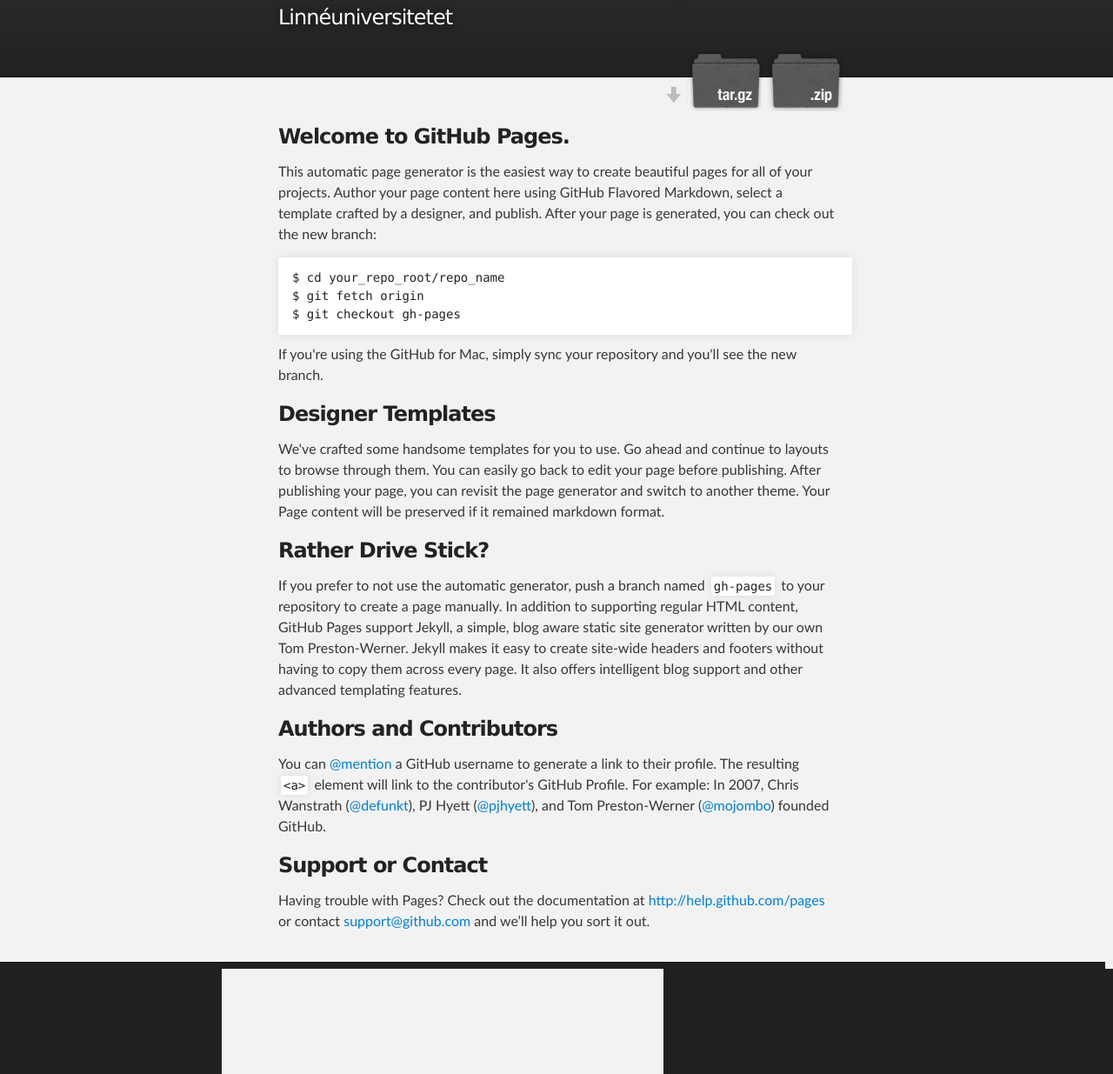
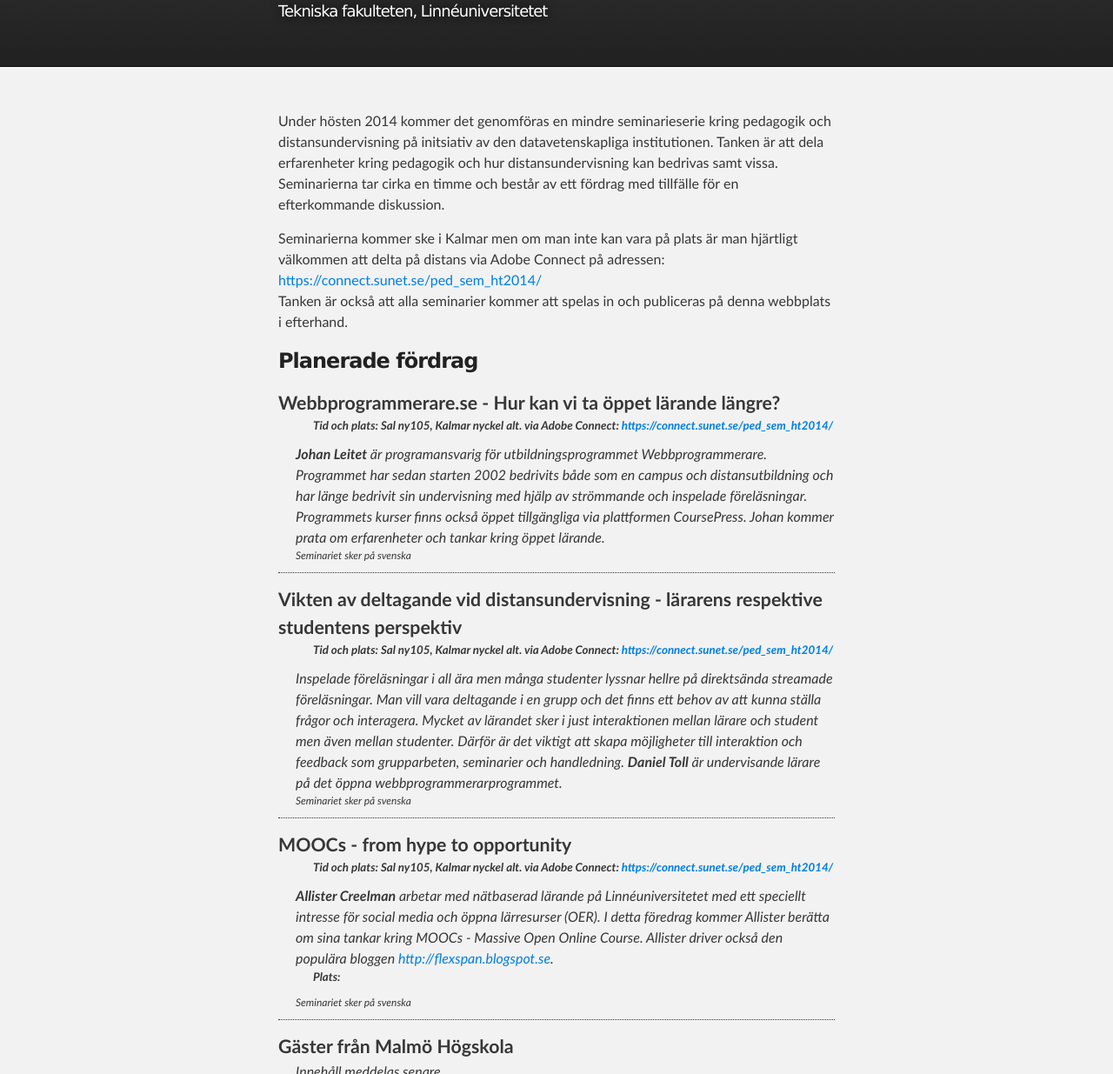
Before and after one commit to thajo/pedagogiskt_seminarium, a plain HTML site: page index.html in a window 1280 px wide. Shown: the part 157-1392 px from the top of the page at 87% size. Drawn offline with Linux system fonts and the light colour scheme.

Commit message:
Started out the page

```diff
--- a/index.html
+++ b/index.html
@@ -4,11 +4,11 @@
   <head>
     <meta charset='utf-8'>
     <meta http-equiv="X-UA-Compatible" content="chrome=1">
-    <meta name="description" content="Pedagogiskt seminarie : En seminarieserie för tekniska fakulteten på Linnéuniversitetet">
+    <meta name="description" content="Pedagogiskt seminarie : En seminarieserie kring pedagogik och distansundervisning för tekniska fakulteten på Linnéuniversitetet">
 
     <link rel="stylesheet" type="text/css" media="screen" href="stylesheets/stylesheet.css">
 
-    <title>Pedagogiskt seminarie</title>
+    <title>Seminarieserie kring pedagogik och distansundervisning för tekniska fakulteteten, Linnéuniversitetet</title>
   </head>
 
   <body>
@@ -16,59 +16,93 @@
     <!-- HEADER -->
     <div id="header_wrap" class="outer">
         <header class="inner">
-          <a id="forkme_banner" href="https://github.com/thajo/pedagogiskt_seminarie">View on GitHub</a>
+          <h1 id="project_title">Seminarieserie kring pedagogik och distansundervisning</h1>
+          <h2 id="project_tagline">Tekniska fakulteten, Linnéuniversitetet</h2>
 
-          <h1 id="project_title">Pedagogiskt seminarie</h1>
-          <h2 id="project_tagline">En seminarieserie för tekniska fakulteten på Linnéuniversitetet</h2>
-
-            <section id="downloads">
-              <a class="zip_download_link" href="https://github.com/thajo/pedagogiskt_seminarie/zipball/master">Download this project as a .zip file</a>
-              <a class="tar_download_link" href="https://github.com/thajo/pedagogiskt_seminarie/tarball/master">Download this project as a tar.gz file</a>
-            </section>
         </header>
     </div>
 
     <!-- MAIN CONTENT -->
     <div id="main_content_wrap" class="outer">
       <section id="main_content" class="inner">
-        <h3>
-<a name="welcome-to-github-pages" class="anchor" href="#welcome-to-github-pages"><span class="octicon octicon-link"></span></a>Welcome to GitHub Pages.</h3>
 
-<p>This automatic page generator is the easiest way to create beautiful pages for all of your projects. Author your page content here using GitHub Flavored Markdown, select a template crafted by a designer, and publish. After your page is generated, you can check out the new branch:</p>
+          <p>
+            Under hösten 2014 kommer det genomföras en mindre seminarieserie kring pedagogik och distansundervisning på initsiativ av den datavetenskapliga institutionen.
+            Tanken är att dela erfarenheter kring pedagogik och hur distansundervisning kan bedrivas samt vissa. Seminarierna tar cirka en timme och består av ett fördrag med tillfälle för en efterkommande diskussion.
 
-<pre><code>$ cd your_repo_root/repo_name
-$ git fetch origin
-$ git checkout gh-pages
-</code></pre>
-
-<p>If you're using the GitHub for Mac, simply sync your repository and you'll see the new branch.</p>
+          </p>
+          <p>
+            Seminarierna kommer ske i Kalmar men om man inte kan vara på plats är man hjärtligt
+            välkommen att delta på distans via Adobe Connect på adressen: <a href="https://connect.sunet.se/ped_sem_ht2014/">https://connect.sunet.se/ped_sem_ht2014/</a><br />
+            Tanken är också att alla seminarier kommer att spelas in och publiceras på denna webbplats i efterhand.
+          </p>
 
 <h3>
-<a name="designer-templates" class="anchor" href="#designer-templates"><span class="octicon octicon-link"></span></a>Designer Templates</h3>
+  <span class="octicon octicon-link">Planerade fördrag</span>
 
-<p>We've crafted some handsome templates for you to use. Go ahead and continue to layouts to browse through them. You can easily go back to edit your page before publishing. After publishing your page, you can revisit the page generator and switch to another theme. Your Page content will be preserved if it remained markdown format.</p>
+</h3>
+<p>
 
-<h3>
-<a name="rather-drive-stick" class="anchor" href="#rather-drive-stick"><span class="octicon octicon-link"></span></a>Rather Drive Stick?</h3>
+  <dl>
+    <dt>Webbprogrammerare.se - Hur kan vi ta öppet lärande längre?</dt>
+    <dd>
+      <span class="place_time">Tid och plats: Sal ny105, Kalmar nyckel alt. via Adobe Connect: <a href="https://connect.sunet.se/ped_sem_ht2014/">https://connect.sunet.se/ped_sem_ht2014/</a></span>
 
-<p>If you prefer to not use the automatic generator, push a branch named <code>gh-pages</code> to your repository to create a page manually. In addition to supporting regular HTML content, GitHub Pages support Jekyll, a simple, blog aware static site generator written by our own Tom Preston-Werner. Jekyll makes it easy to create site-wide headers and footers without having to copy them across every page. It also offers intelligent blog support and other advanced templating features.</p>
+      <strong>Johan Leitet</strong> är programansvarig för utbildningsprogrammet Webbprogrammerare. Programmet har sedan starten 2002 bedrivits både
+      som en campus och distansutbildning och har länge bedrivit sin undervisning med hjälp av strömmande och inspelade föreläsningar. Programmets kurser finns också öppet tillgängliga via plattformen CoursePress. Johan kommer prata om erfarenheter och tankar kring öppet lärande.
+      <span class="lang">Seminariet sker på svenska</span>
+    </dd>
 
-<h3>
-<a name="authors-and-contributors" class="anchor" href="#authors-and-contributors"><span class="octicon octicon-link"></span></a>Authors and Contributors</h3>
+    <dt>Vikten av deltagande vid distansundervisning - lärarens respektive studentens perspektiv</dt>
+    <dd>
+      <span class="place_time">Tid och plats: Sal ny105, Kalmar nyckel alt. via Adobe Connect: <a href="https://connect.sunet.se/ped_sem_ht2014/">https://connect.sunet.se/ped_sem_ht2014/</a></span>
 
-<p>You can <a href="https://github.com/blog/821" class="user-mention">@mention</a> a GitHub username to generate a link to their profile. The resulting <code>&lt;a&gt;</code> element will link to the contributor's GitHub Profile. For example: In 2007, Chris Wanstrath (<a href="https://github.com/defunkt" class="user-mention">@defunkt</a>), PJ Hyett (<a href="https://github.com/pjhyett" class="user-mention">@pjhyett</a>), and Tom Preston-Werner (<a href="https://github.com/mojombo" class="user-mention">@mojombo</a>) founded GitHub.</p>
+      Inspelade föreläsningar i all ära men många studenter lyssnar hellre på direktsända streamade föreläsningar. Man vill vara deltagande i en grupp och det finns ett behov av att kunna ställa frågor och interagera. Mycket av lärandet sker i just interaktionen mellan lärare och student men även mellan studenter. Därför är det viktigt att skapa möjligheter till interaktion och feedback som grupparbeten, seminarier och handledning. <strong>Daniel Toll</strong> är undervisande lärare på det öppna webbprogrammerarprogrammet.
 
-<h3>
-<a name="support-or-contact" class="anchor" href="#support-or-contact"><span class="octicon octicon-link"></span></a>Support or Contact</h3>
+       <span class="lang">Seminariet sker på svenska</span>
+    </dd>
 
-<p>Having trouble with Pages? Check out the documentation at <a href="http://help.github.com/pages">http://help.github.com/pages</a> or contact <a href="mailto:support@github.com">support@github.com</a> and we’ll help you sort it out.</p>
-      </section>
+    <dt>MOOCs - from hype to opportunity</dt>
+    <dd>
+      <span class="place_time">Tid och plats: Sal ny105, Kalmar nyckel alt. via Adobe Connect: <a href="https://connect.sunet.se/ped_sem_ht2014/">https://connect.sunet.se/ped_sem_ht2014/</a></span>
+
+      <strong>Allister Creelman</strong> arbetar med nätbaserad lärande på Linnéuniversitetet med ett speciellt intresse för social media och öppna lärresurser (OER). I detta föredrag kommer Allister berätta om sina tankar kring MOOCs - Massive Open Online Course. Allister driver också den populära bloggen <a href="http://flexspan.blogspot.se/">http://flexspan.blogspot.se</a>.
+      <span class="place_time">Plats:</span>
+      <span class="lang">Seminariet sker på svenska</span>
+    </dd>
+
+
+    <dt>Gäster från Malmö Högskola</dt>
+    <dd>
+      Innehåll meddelas senare...
+      <span class="place_time">Plats:</span>
+      <span class="lang">Seminariet sker på svenska</span>
+    </dd>
+
+
+    <dt>T.B.A</dt>
+    <dd>
+      Innehåll meddelas senare...
+
+      <span class="place_time">Plats:</span>
+      <span class="lang">Seminariet sker på svenska</span>
+    </dd>
+
+  </dl>
+</p>
+
+
+  <h3>Mer information</h3>
+  <p>
+    Vill du ha mer information eller få notifieringar kring förändringar i programmet. Kontakta John Häggerud (john.haggerud(at)lnu.se).
+  </p>
+  </section>
     </div>
 
     <!-- FOOTER  -->
     <div id="footer_wrap" class="outer">
       <footer class="inner">
-        <p class="copyright">Pedagogiskt seminarie maintained by <a href="https://github.com/thajo">thajo</a></p>
+        <p class="copyright">Maintained by <a href="https://github.com/thajo">thajo</a></p>
         <p>Published with <a href="http://pages.github.com">GitHub Pages</a></p>
       </footer>
     </div>
--- a/stylesheets/stylesheet.css
+++ b/stylesheets/stylesheet.css
@@ -211,12 +211,16 @@ ol {
 }
 
 dl dt {
+  font-size: 16pt;
   font-weight: bold;
+  margin-top: 15px;
 }
 
 dl dd {
   padding-left: 20px;
   font-style: italic;
+  border-bottom: 1px #333 dotted;
+  padding-bottom: 10px;
 }
 
 dl p {
@@ -300,14 +304,14 @@ Full-Width Styles
 #project_title {
   margin: 0;
   color: #fff;
-  font-size: 42px;
+  font-size: 32px;
   font-weight: 700;
   text-shadow: #111 0px 0px 10px;
 }
 
 #project_tagline {
   color: #fff;
-  font-size: 24px;
+  font-size: 18px;
   font-weight: 300;
   background: none;
   text-shadow: #111 0px 0px 10px;
@@ -366,7 +370,22 @@ Full-Width Styles
   background: #212121;
 }
 
-
+/*********
+Added by John
+*********/
+.place_time {
+  display: block;
+  font-weight: bold;
+  font-style: italic;
+  margin-bottom:10px;
+  text-indent: 20px;
+  font-size: 10pt;
+}
+.lang {
+  display: block;
+  font-style:italic;
+  font-size: 9pt;
+}
 
 /*******************************************************************************
 Small Device Styles
```
